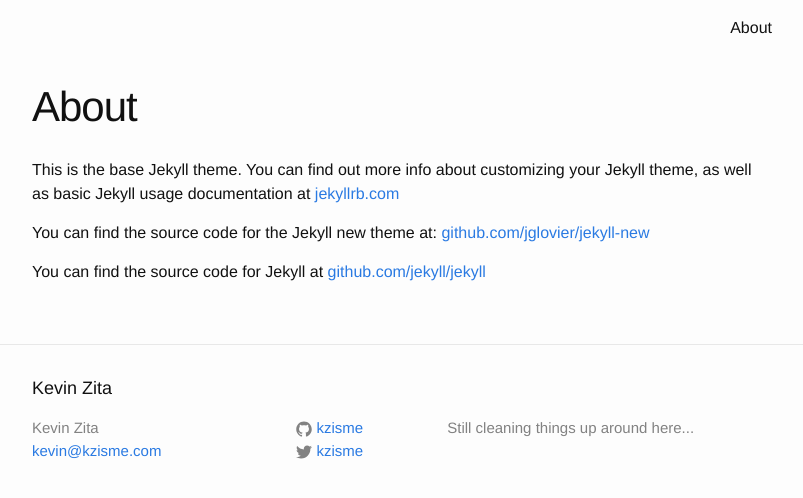
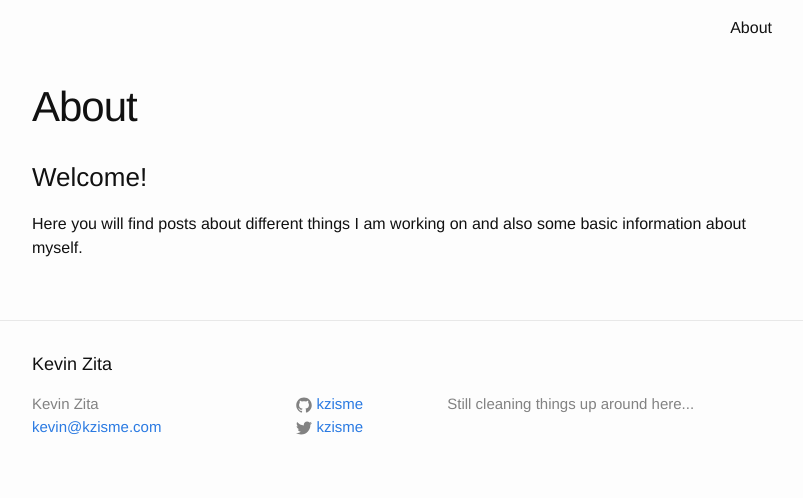
Before and after one commit to kzisme/site, a Jekyll site: the page built from about.md, in a window 1280 px wide. Shown: the top 498 px of the page, without its empty margins (238-1041 px from the left). Built offline with Jekyll 4.4.1, drawn with Linux system fonts in a browser that asks for light colours.

Commit message:
Edited existing information and started styling a bit

```diff
--- a/about.md
+++ b/about.md
@@ -3,9 +3,6 @@ layout: page
 title: About
 permalink: /about/
 ---
-
-This is the base Jekyll theme. You can find out more info about customizing your Jekyll theme, as well as basic Jekyll usage documentation at [jekyllrb.com](http://jekyllrb.com/)
-
-You can find the source code for the Jekyll new theme at: [github.com/jglovier/jekyll-new](https://github.com/jglovier/jekyll-new)
-
-You can find the source code for Jekyll at [github.com/jekyll/jekyll](https://github.com/jekyll/jekyll)
+### Welcome!
+Here you will find posts about different things I am working on and also some basic information
+about myself.
```
